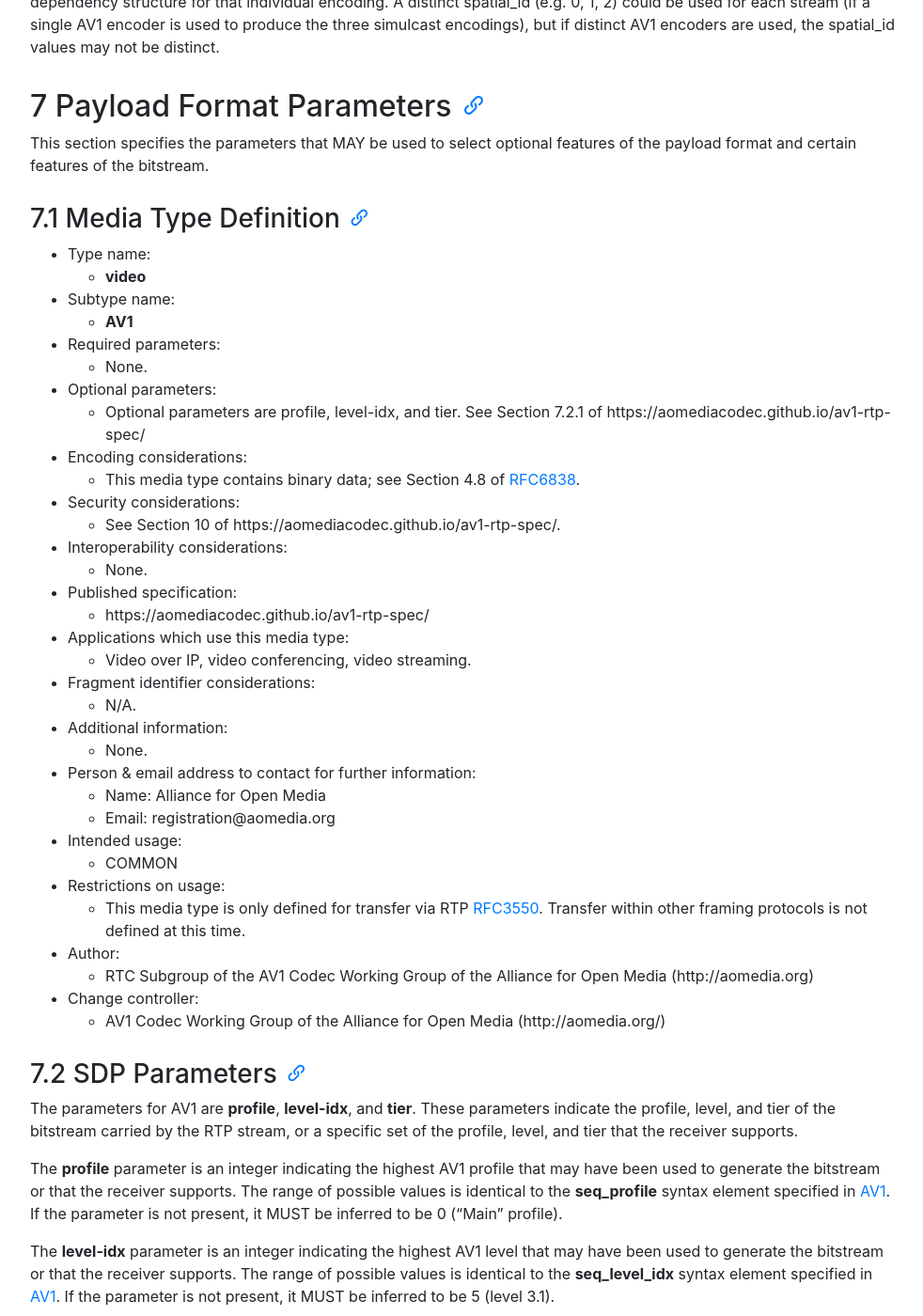
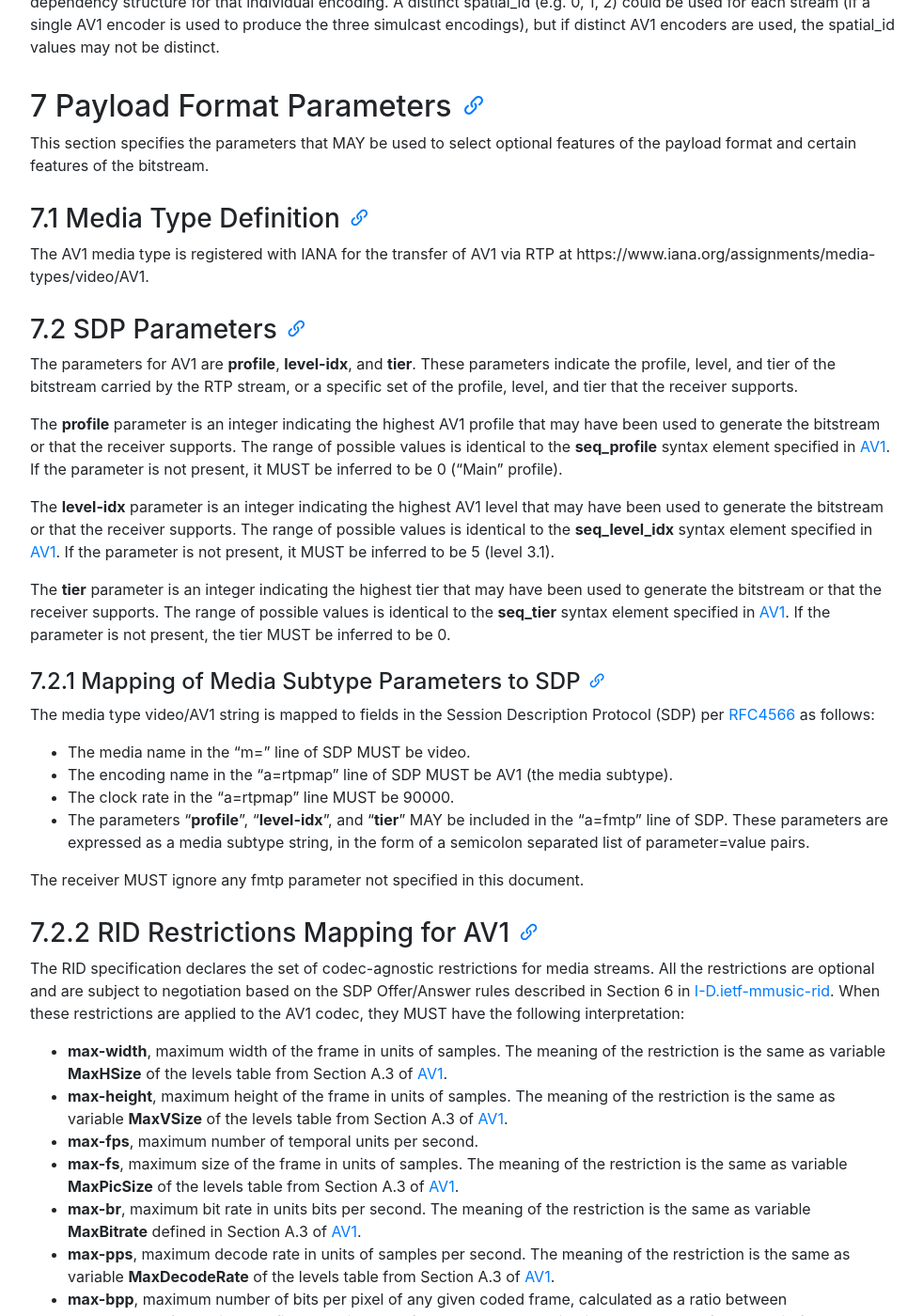
Before and after one commit to AOMediaCodec/av1-rtp-spec, a Jekyll site: the page built from index.md, in a window 1280 px wide and 1400 px high, scrolled down 9944 px. Shown: the whole window at 94% size, without its empty margins (53-1035 px from the left). Built offline with Jekyll 4.4.1, drawn with Linux system fonts in a browser that asks for light colours; nearby versions of some CDN libraries.

Commit message:
Update av1-rtp-spec.md

```diff
--- a/av1-rtp-spec.md
+++ b/av1-rtp-spec.md
@@ -325,40 +325,7 @@
 
 ### 7.1 Media Type Definition
 
-* Type name:
-  * **video**
-* Subtype name:
-  * **AV1**
-* Required parameters:
-  * None.
-* Optional parameters:
-  * Optional parameters are profile, level-idx, and tier. See Section 7.2.1 of  https://aomediacodec.github.io/av1-rtp-spec/
-* Encoding considerations:
-  * This media type contains binary data; see Section 4.8 of [RFC6838].
-* Security considerations:
-  * See Section 10 of https://aomediacodec.github.io/av1-rtp-spec/.
-* Interoperability considerations:
-  * None.
-* Published specification:
-  * https://aomediacodec.github.io/av1-rtp-spec/
-* Applications which use this media type:
-  * Video over IP, video conferencing, video streaming.
-* Fragment identifier considerations:
-  * N/A.
-* Additional information:
-  * None.
-* Person & email address to contact for further information:
-  * Name: Alliance for Open Media
-  * Email: registration@aomedia.org
-* Intended usage:
-  * COMMON
-* Restrictions on usage:
-  * This media type is only defined for transfer via RTP [RFC3550]. Transfer within other framing protocols is not defined at this time.
-* Author:
-  * RTC Subgroup of the AV1 Codec Working Group of the Alliance for Open Media (http://aomedia.org)
-* Change controller:
-  * AV1 Codec Working Group of the Alliance for Open Media (http://aomedia.org/)
-
+The AV1 media type is registered with IANA for the transfer of AV1 via RTP at https://www.iana.org/assignments/media-types/video/AV1.
 
 ### 7.2 SDP Parameters
 The parameters for AV1 are **profile**, **level-idx**, and **tier**. These parameters indicate the profile, level, and tier of the bitstream carried by the RTP stream, or a specific set of the profile, level, and tier that the receiver supports.
```
